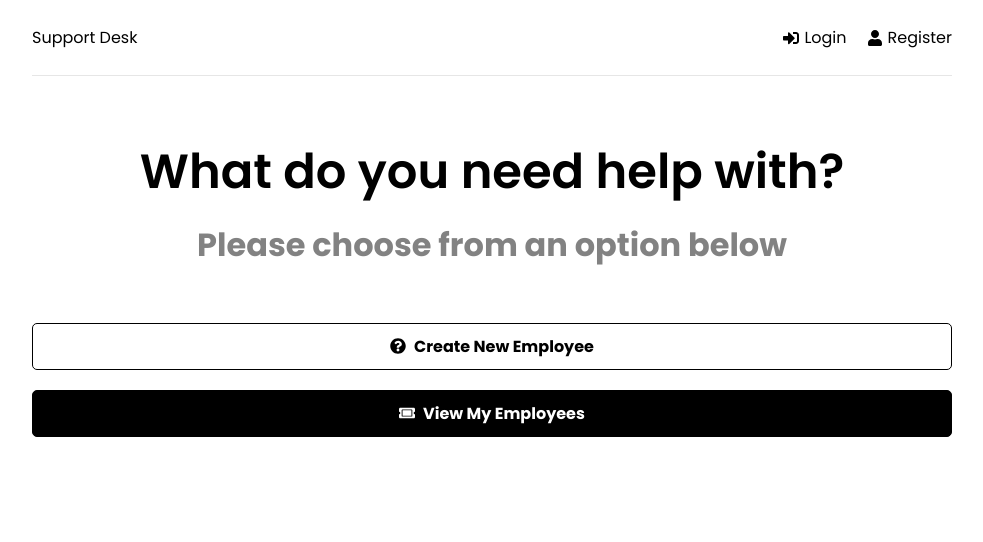
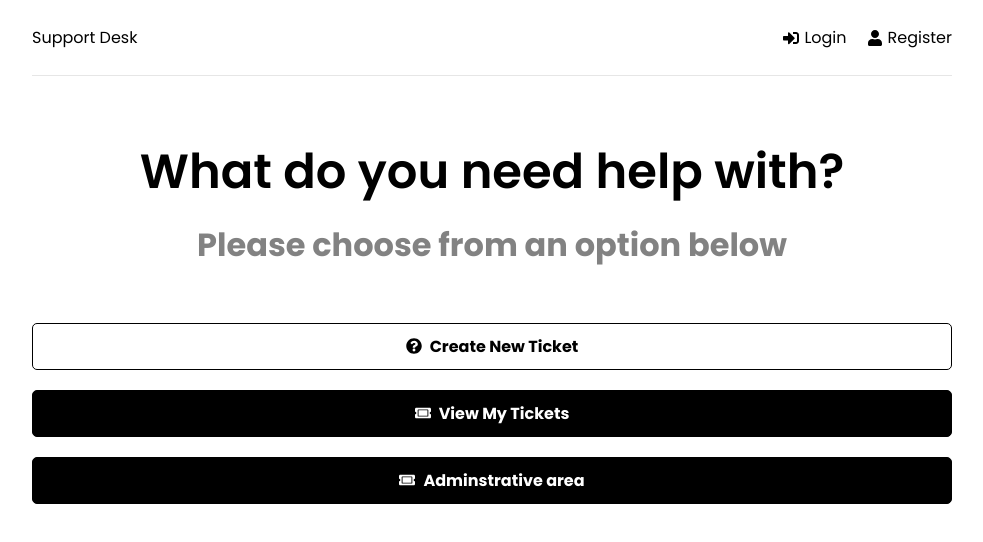
Before and after one commit to nSamarasDev/shaheenDev, a React (Create React App) app in the folder frontend/: page / in a window 1280 px wide. Shown: the top 542 px of the page, without its empty margins (148-1131 px from the left). Built offline with nearby package versions, Linux system fonts and the light colour scheme.

Commit message:
temperary button added

```diff
--- a/frontend/src/pages/Home.jsx
+++ b/frontend/src/pages/Home.jsx
@@ -11,11 +11,15 @@ function Home() {
         </section>
 
         <Link to='/new-ticket' className='btn btn-reverse btn-block'>
-            <FaQuestionCircle /> Create New Employee
+            <FaQuestionCircle /> Create New Ticket
         </Link>
 
         <Link to='/tickets' className='btn btn-block'>
-            <FaTicketAlt /> View My Employees
+            <FaTicketAlt /> View My Tickets
+        </Link>
+
+        <Link to='/admin' className='btn btn-block'>
+            <FaTicketAlt /> Adminstrative area
         </Link>
     </>
   )
```
